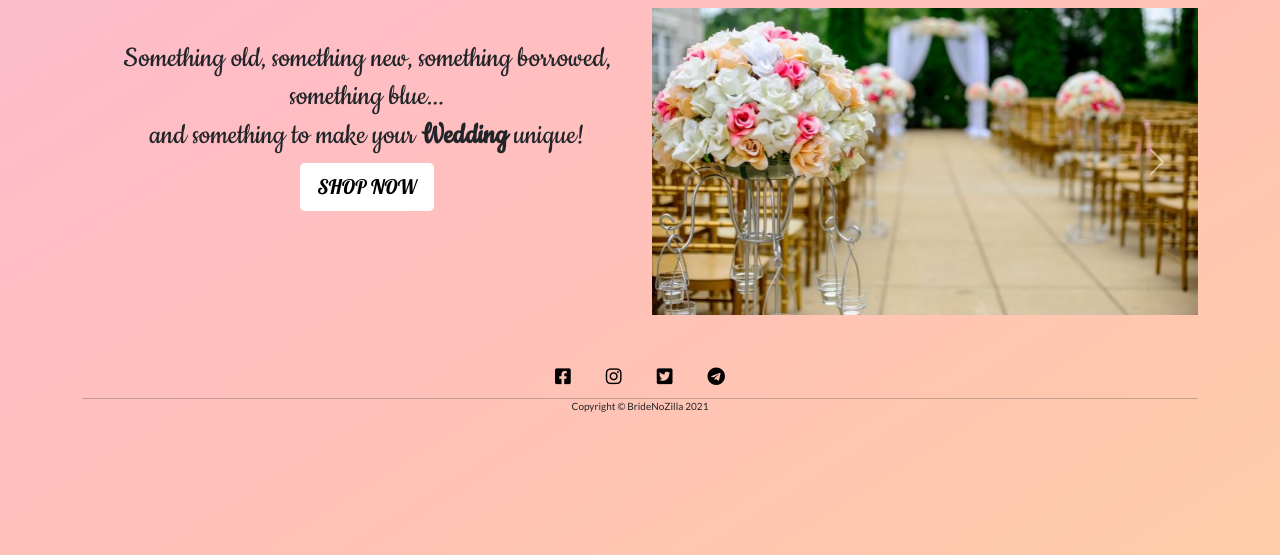
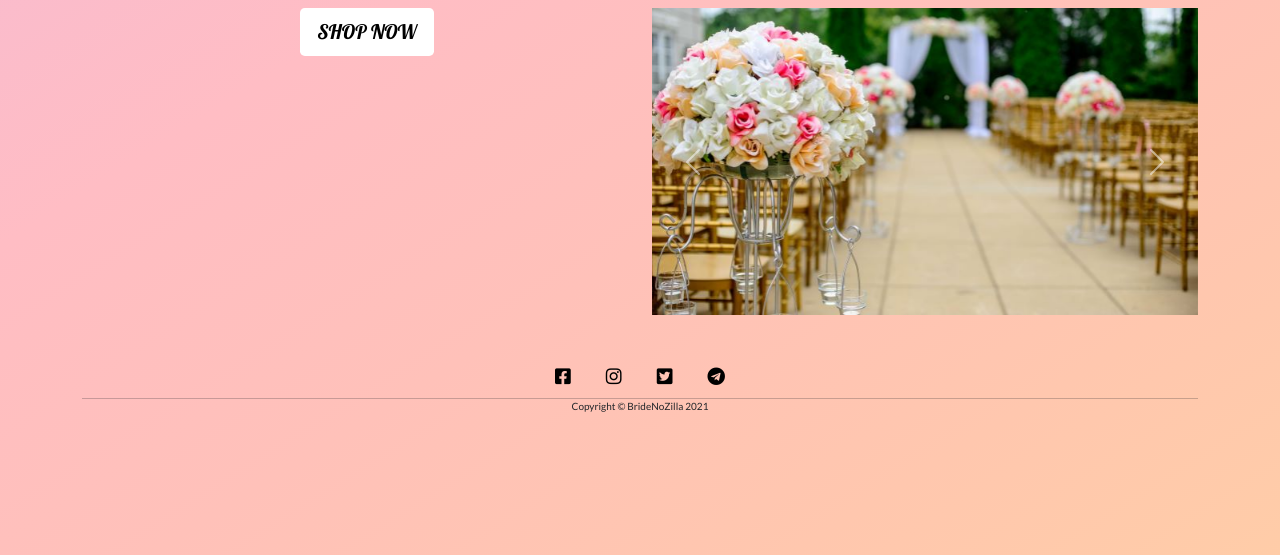
Before and after one commit to maxthor500/BrideNoZilla, a Django app: page / in a window 1280 px wide. Shown: the part 152-707 px from the top of the page. Run offline with Django 3.2, Linux system fonts and the light colour scheme; some libraries are stand-ins or nearby versions.

Commit message:
Fix: carousel h1

```diff
--- a/home/templates/home/carousel-mobile.html
+++ b/home/templates/home/carousel-mobile.html
@@ -1,10 +1,6 @@
 {% load static %}
 
 <section id="shop-now-section-mobile" class="text-center over-image d-sm-block d-md-none">
-    <!-- H1 -->
-    <h1 class="text-wrap font-cookie main-text">
-        Something old, something new, something borrowed, something blue...<br> and something to make your <strong>Wedding</strong> unique!
-    </h1>
     <!-- button shop now linked to products page -->
     <div class="shop-btn-div">
         <h4>
@@ -37,7 +33,7 @@
       </div>
       <!-- H1 on mobile -->
       <div class="text-center" >
-        <h1 class="text-wrap font-cookie main-text-mobile">
+        <h1 class="text-wrap font-cookie main-text-mobile d-none">
           Something old, something new, something borrowed, something blue...<br> and something to make your <strong>Wedding</strong> unique!
         </h1>
       </div>
--- a/home/templates/home/carousel.html
+++ b/home/templates/home/carousel.html
@@ -2,7 +2,7 @@
 
 <section id="shop-now-section" class="text-center col d-none d-md-block">
     <!-- H1 -->
-    <h1 class="text-wrap font-cookie main-text">
+    <h1 class="text-wrap font-cookie main-text d-none">
         Something old, something new, something borrowed, something blue...<br> and something to make your <strong>Wedding</strong> unique!
     </h1>
     <!-- button shop now linked to products page -->
@@ -35,10 +35,4 @@
           <span class="visually-hidden">Next</span>
         </button>
       </div>
-      <!-- H1 on mobile -->
-      <div class="text-center" >
-        <h1 class="text-wrap font-cookie main-text-mobile">
-          Something old, something new, something borrowed, something blue...<br> and something to make your <strong>Wedding</strong> unique!
-        </h1>
-      </div>
 </section>
```
